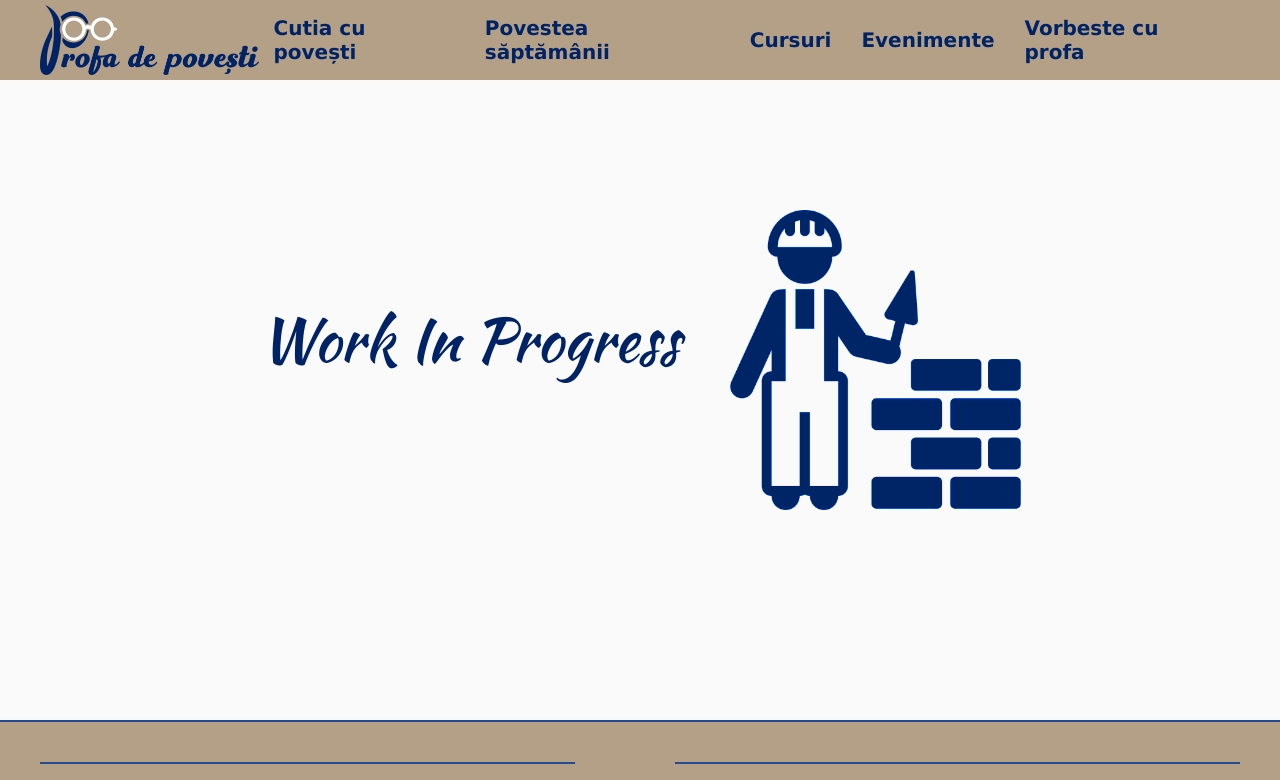
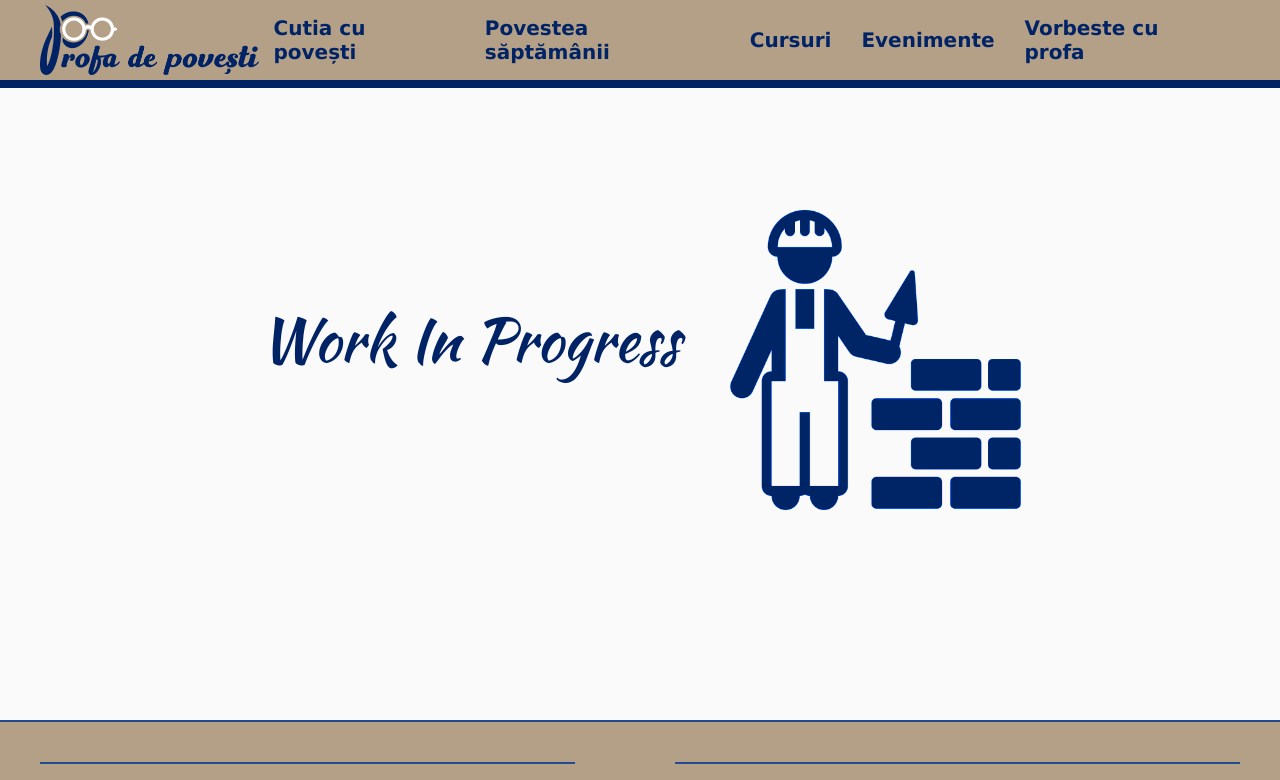
Before and after one commit to Iustin-V/pdp, a React (Create React App) app: page /blog in a window 1280 px wide. Shown: the top 780 px of the page. Built offline with nearby package versions, Linux system fonts and the light colour scheme.

Commit message:
move progress bar

```diff
--- a/src/App.tsx
+++ b/src/App.tsx
@@ -9,17 +9,38 @@ import { Navbar } from "./comp/Navbar";
 import { ToTopButton } from "./comp/ToTopButton";
 import { Footer } from "./comp/Footer";
 import { WorkInProgress } from "./comp/WorkInProgress";
+import {StyledProgressBar, StyledProgressContainer} from "./comp/Navbar-Style";
 
 function App() {
   const topRef = React.useRef<null | HTMLDivElement>(null);
   const [isTopButton, setTopButton] = React.useState(false);
+
+  const [scrollWidth, setScrollWidth] = React.useState(0);
+
+  React.useEffect(() => {
+    window.addEventListener("scroll", () => {
+      const percentScrolled =
+          (window.scrollY / (document.body.clientHeight - window.innerHeight)) *
+          100;
+      if (window.scrollY > window!.visualViewport!.height - 160) {
+        setTopButton(true);
+      } else {
+        if (window.scrollY < window!.visualViewport!.height + 80) {
+         setTopButton(false);
+        }
+      }
+      setScrollWidth(percentScrolled);
+    });
+  }, [window.scrollY]);
 
   return (
     <StyledWrapper>
       <BrowserRouter>
         <div ref={topRef} />
         <Navbar setTopButton={setTopButton} />
-
+        <StyledProgressContainer>
+          <StyledProgressBar width={`${scrollWidth}%`} />
+        </StyledProgressContainer>
         <Routes>
           <Route path="/" element={<Home />} />
           <Route path="/cursuri" element={<WorkInProgress />} />
--- a/src/comp/Navbar-Style.tsx
+++ b/src/comp/Navbar-Style.tsx
@@ -18,7 +18,7 @@ export const Container = styled.div<{ isActive: boolean }>`
   width: 100%;
   background-color: ${colors.secondary.base};
   top: 0;
-  z-index: 3;
+  z-index: 999;
   display: flex;
   flex-direction: column;
   justify-content: center;
@@ -90,6 +90,10 @@ export const StyledProgressBar = styled.div<{ width: string }>`
 export const StyledProgressContainer = styled.div`
   width: 100%;
   height: 8px;
+  position: fixed;
+  top:80px;
+  left:0;
+  z-index: 999;
   background: ${colors.secondary.lighter};
 `;
 export const StyledImage = styled.img<{
--- a/src/comp/Navbar.tsx
+++ b/src/comp/Navbar.tsx
@@ -25,7 +25,6 @@ interface navbarProps {
 }
 
 export const Navbar = (props: navbarProps) => {
-  const [scrollWidth, setScrollWidth] = React.useState(0);
 
   const [isActive, setIsActive] = useState(false);
   const [logoSrc, setLogoSrc] = useState(burgerLogo);
@@ -37,21 +36,7 @@ export const Navbar = (props: navbarProps) => {
     { name: "Vorbeste cu profa", slug: "vorbeste-cu-profa" },
   ];
 
-  // React.useEffect(() => {
-  //   window.addEventListener("scroll", () => {
-  //     const percentScrolled =
-  //       (window.scrollY / (document.body.clientHeight - window.innerHeight)) *
-  //       100;
-  //     if (window.scrollY > window!.visualViewport!.height - 160) {
-  //       props.setTopButton(true);
-  //     } else {
-  //       if (window.scrollY < window!.visualViewport!.height + 80) {
-  //         props.setTopButton(false);
-  //       }
-  //     }
-  //     setScrollWidth(percentScrolled);
-  //   });
-  // }, [window.scrollY]);
+
 
   const value = navbarTexts.map((item) => {
     return (
@@ -104,9 +89,6 @@ export const Navbar = (props: navbarProps) => {
           <MobileMenu isActive={isActive} logoSrc={logoSrc} />
         </StyledMobileNav>
       </StyledNav>
-      {/*<StyledProgressContainer>*/}
-      {/*  <StyledProgressBar width={`${scrollWidth}%`} />*/}
-      {/*</StyledProgressContainer>*/}
     </Container>
   );
 };
--- a/src/comp/Styles.tsx
+++ b/src/comp/Styles.tsx
@@ -21,8 +21,7 @@ export const MainContentWrapper = styled.div<{
 }>`
   display: flex;
   flex-direction: ${(props) => props.flexDirection};
-  font-size: ${fontSizes.desktop.paragraph.large
-  };
+  font-size: ${fontSizes.desktop.paragraph.large};
   align-items: center;
   justify-content: center;
   height: 100vh;
@@ -98,7 +97,7 @@ export const MainPageText = styled.p`
   }
 `;
 export const MainTitle = styled.p`
-  font-size: ${fontSizes.desktop.heading.small};;
+  font-size: ${fontSizes.desktop.heading.small};
   width: 50%;
   color: orange;
   text-shadow: 2px 2px black;
@@ -183,6 +182,7 @@ export const BackgroundWrapper = styled.div<{
   background-color: white;
   background-size: 100%;
   text-align: center;
+  resizemode: "cover";
   @media (max-width: 768px) {
     ${(props) => props.separatePage && "padding-top: 50px"}
   }
```
